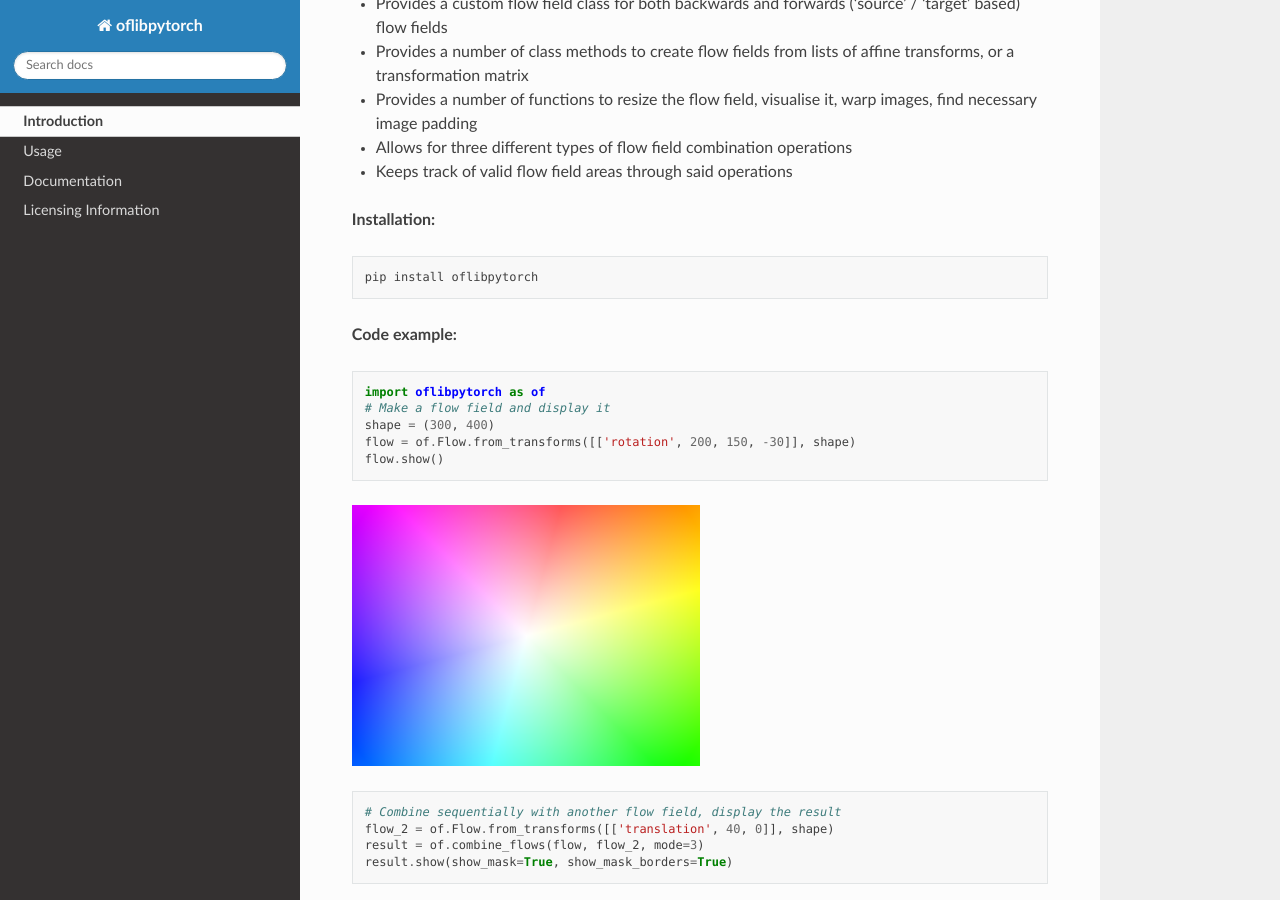
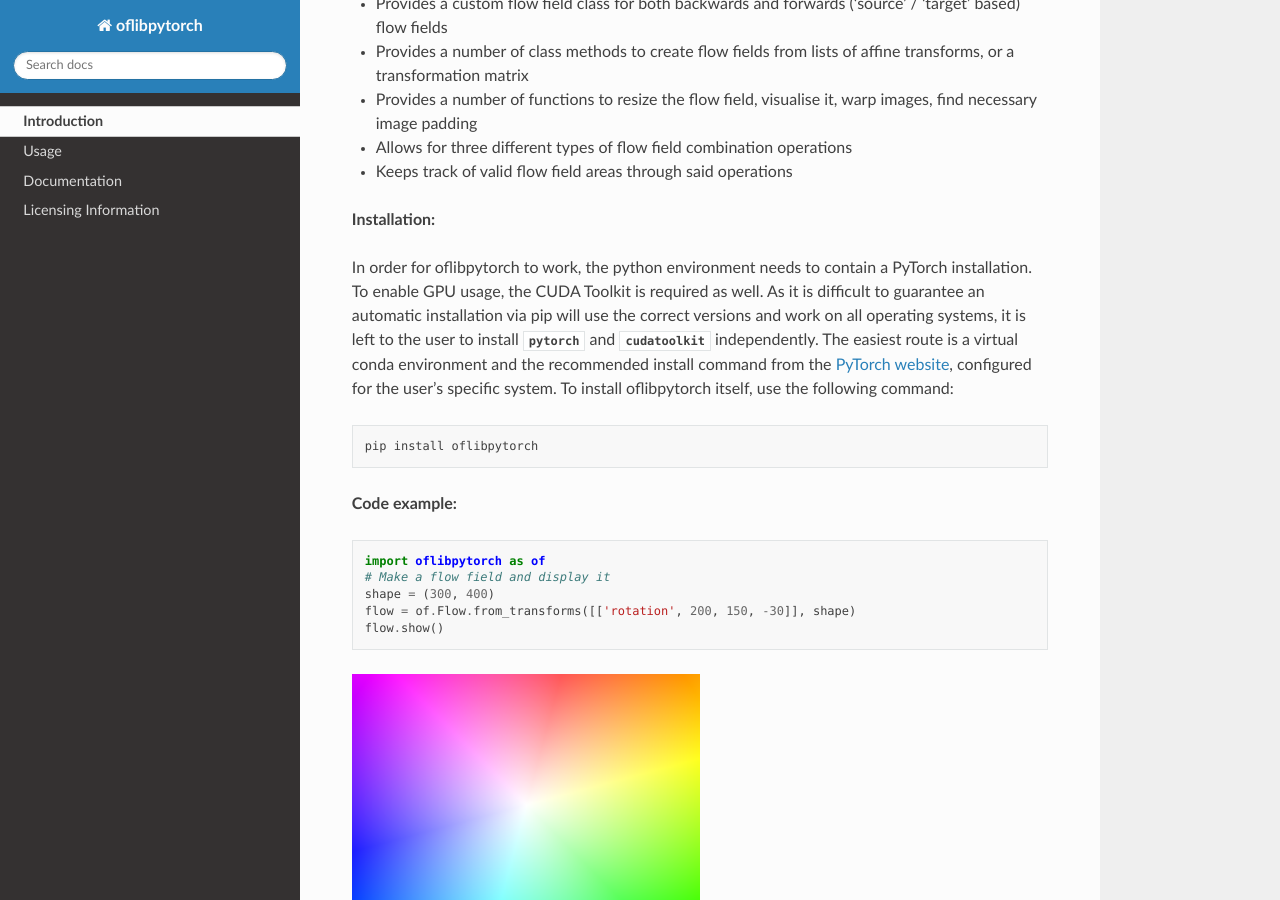
Before and after one commit to CSRavasio/oflibpytorch, a Sphinx documentation site: the page built from docs/index.rst, in a window 1280 px wide and 900 px high, scrolled down 433 px. Built offline with Sphinx 7.4.7 and the Read the Docs theme 2.0.0, drawn with Linux system fonts in a browser that asks for light colours.

Commit message:
index.rst and README.rst corrected with information about installation

```diff
--- a/docs/index.rst
+++ b/docs/index.rst
@@ -18,6 +18,15 @@ An equivalent flow library based on NumPy arrays exists. Its documentation can b
 - Keeps track of valid flow field areas through said operations
 
 **Installation:**
+
+In order for oflibpytorch to work, the python environment needs to contain a PyTorch installation. To enable GPU usage,
+the CUDA Toolkit is required as well. As it is difficult to guarantee an automatic installation via pip will use the
+correct versions and work on all operating systems, it is left to the user to install :mod:`pytorch` and
+:mod:`cudatoolkit` independently. The easiest route is a virtual conda environment and the recommended install command
+from the `PyTorch website`_, configured for the user's specific system. To install oflibpytorch itself, use the
+following command:
+
+.. _PyTorch website: https://pytorch.org
 
 .. code-block::
 
```
Also changed, not shown: README.rst (+8 -1 lines).
